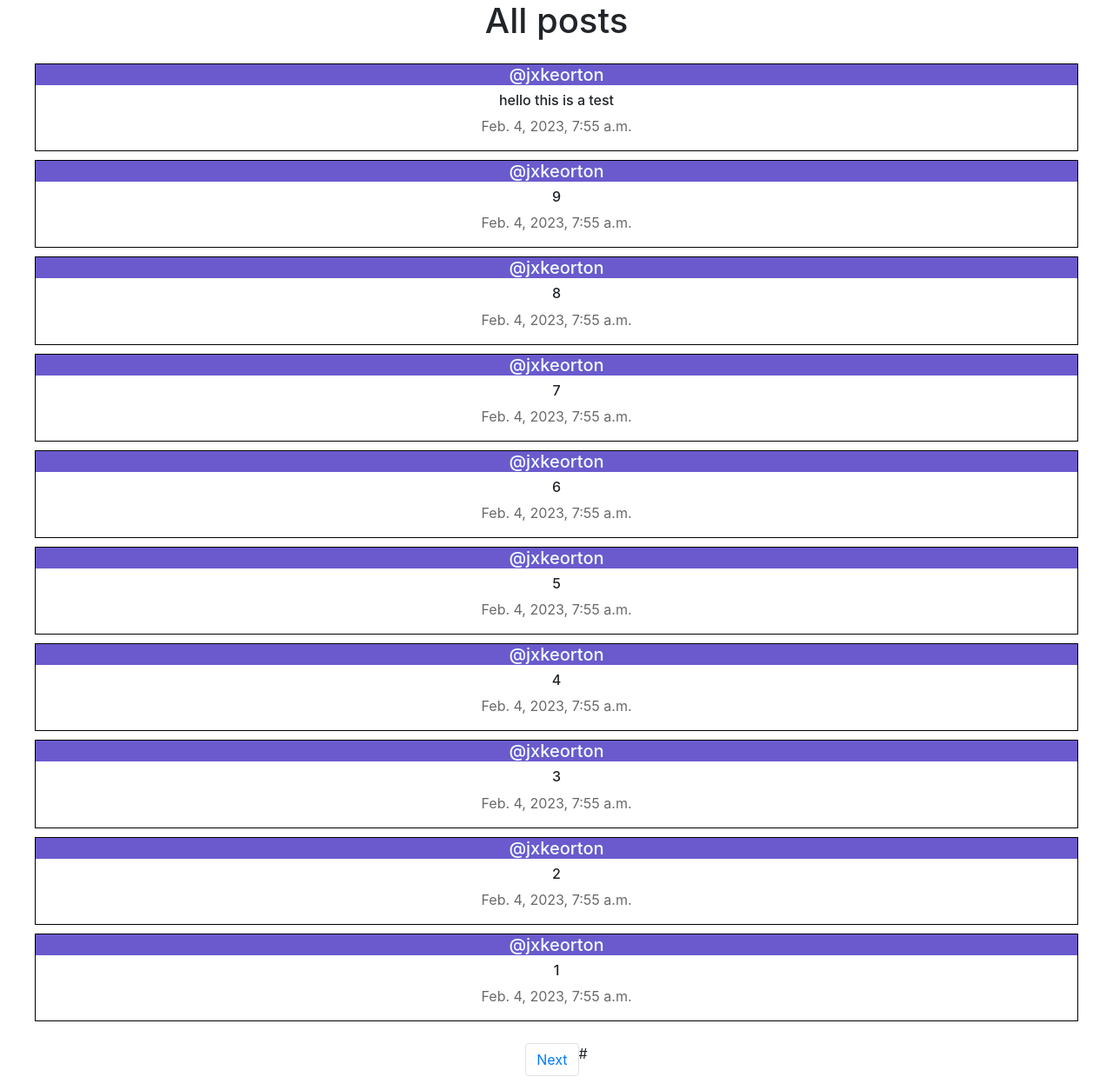
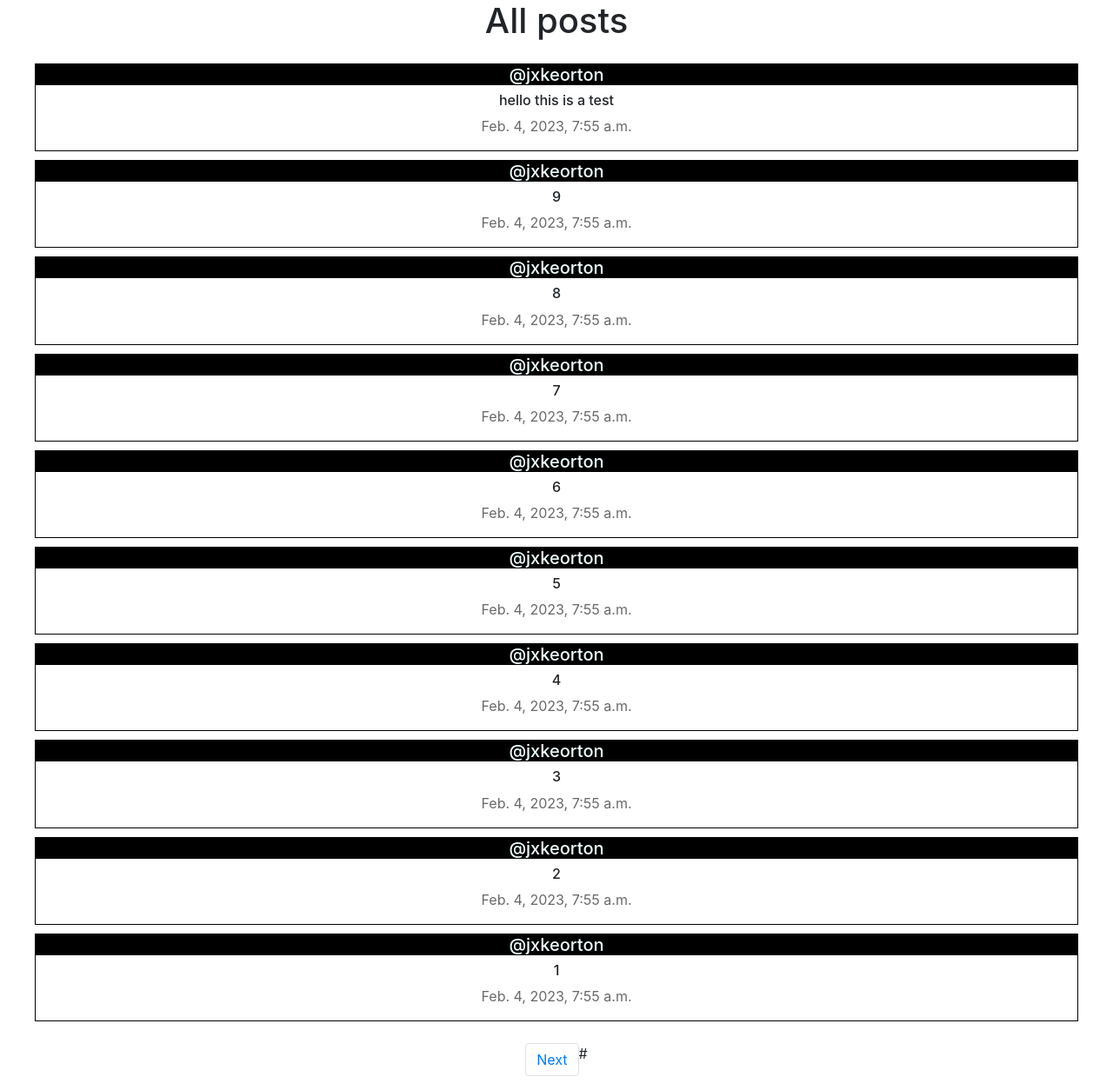
Before and after one commit to Jxkeorton/network, a Django app: page / in a window 1280 px wide. Shown: the part 56-1310 px from the top of the page at 87% size. Run offline with Django 3.2, Linux system fonts and the light colour scheme; data comes from the database, SQL or seed files in the repository; both versions use the stored data as it was after the commit; data that the repository does not hold is empty; some libraries are stand-ins or nearby versions.

Commit message:
network project first commit

```diff
--- a/network/static/network/styles.css
+++ b/network/static/network/styles.css
@@ -21,7 +21,7 @@
 }
 
 .username-header {
-    background-color: slateblue;
+    background-color:black;
 }
 
 .username {
```
Also changed, not shown: db.sqlite3.
